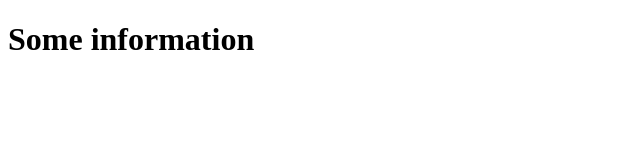
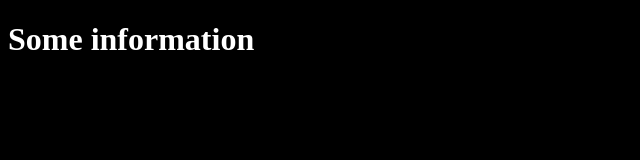
Before and after one commit to Hanashiko/git-test, a plain HTML site: page index.html in a window 1280 px wide. Shown: the whole page, without its empty margins (0-640 px from the left). Drawn offline with Linux system fonts and the light colour scheme.

Commit message:
Added styles

```diff
--- a/index.html
+++ b/index.html
@@ -2,6 +2,7 @@
 <html>
 <head>
 <title>Lab1</title>
+<link href="./style.css" rel="stylesheet"/>
 </head>
 <body>
 <h1>Some information</h1>
--- /dev/null
+++ b/style.css
@@ -0,0 +1,7 @@
+body {
+	background: black;
+}
+
+h1 {
+color: white;
+}
```
